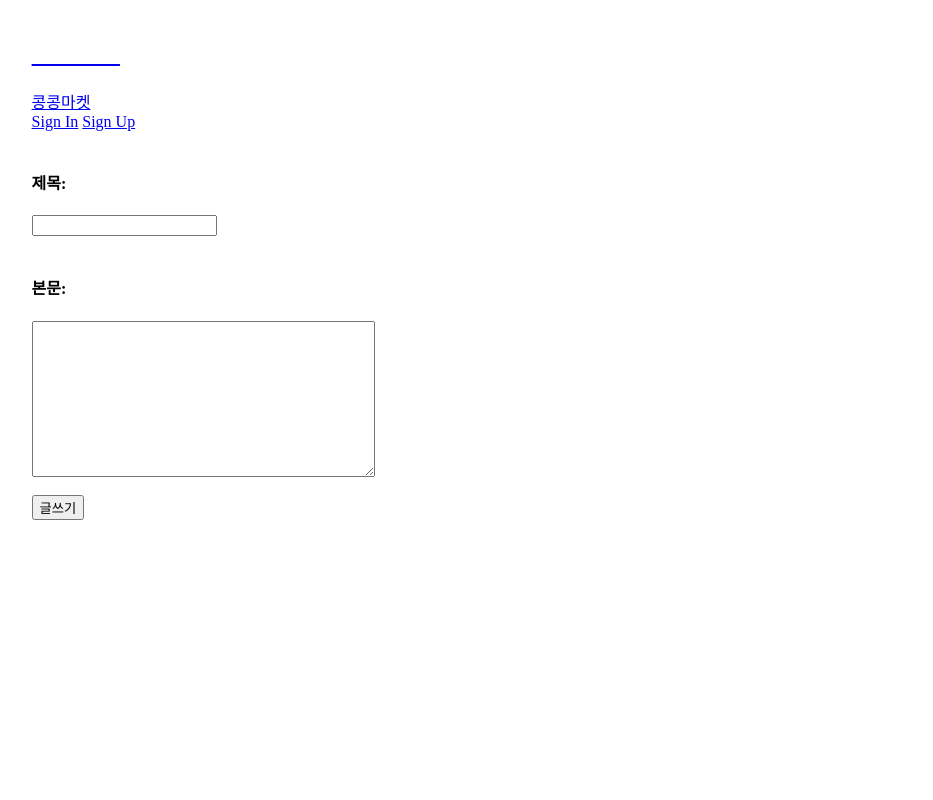
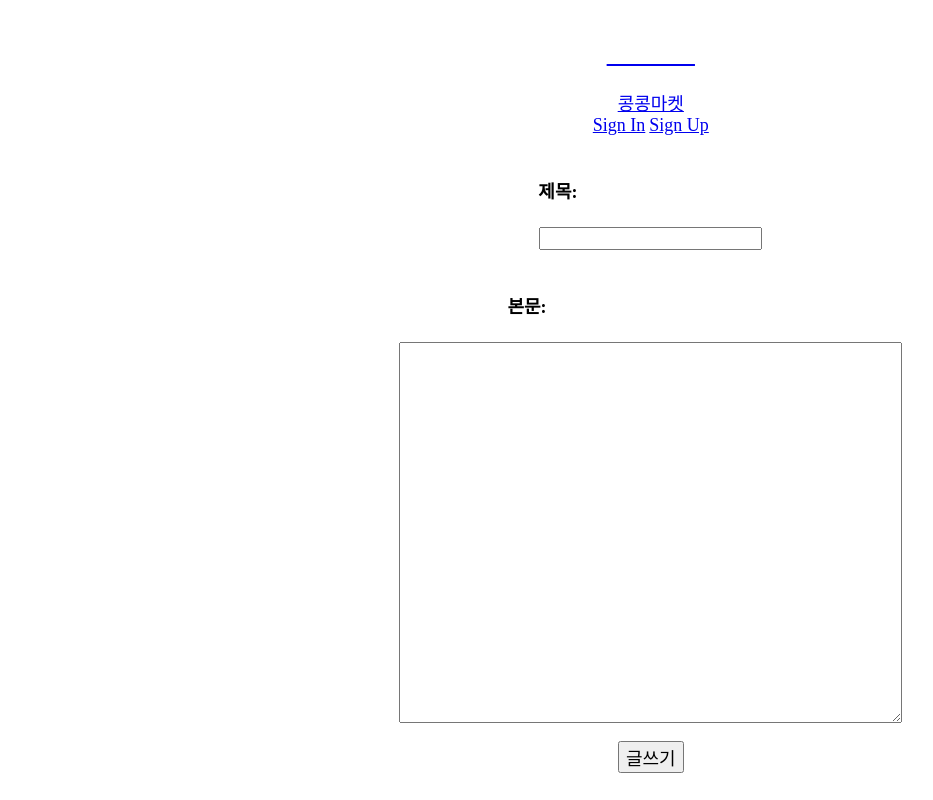
Before and after one commit to sohui0103/kongmarket, a Django app: template market/templates/create.html in a window 1280 px wide. Shown: the whole page, without its empty margins (2-935 px from the left). Run offline with Django 4.2, Linux system fonts and the light colour scheme; the template is opened without the code that fills it, so the values that code supplies are empty.

Commit message:
수정중

```diff
--- a/market/templates/create.html
+++ b/market/templates/create.html
@@ -1,14 +1,15 @@
+<link rel="stylesheet" href="./css/create.css">
 {% extends 'base.html' %}
 {% block body %}
 
 <br>
 <div class="container">
-    <h4>제목: </h4>
-    <input type="text" name="title">
+    <h4 id="title1">제목: </h4>
+    <input type="text" name="title" id="title2">
     <br>
     <br>
-    <h4>본문: </h4>
-    <textarea cols=40 rows=10 name="body"></textarea>
+    <h4 id="main">본문: </h4>
+    <textarea cols=60 rows=25 name="body"></textarea>
     <br>
     <br>
     <input class="btn btn-dark" type="submit" value="글쓰기">
--- /dev/null
+++ b/market/templates/css/create.css
@@ -0,0 +1,17 @@
+html{
+    text-align: center;
+    margin-top: 3%;
+}
+#title1{
+    margin-right: 15%;
+}
+#title2{
+    width: 18%;
+    height: 3%;
+}
+#main{
+    margin-right: 20%;
+}
+.btn, h4{
+    font-size: 18px;
+}
```
